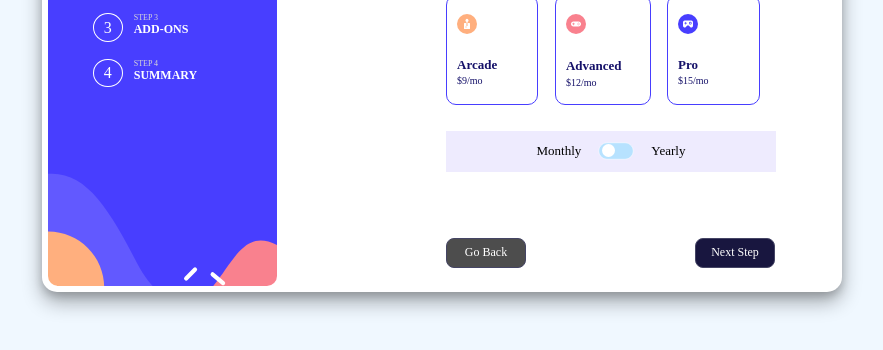
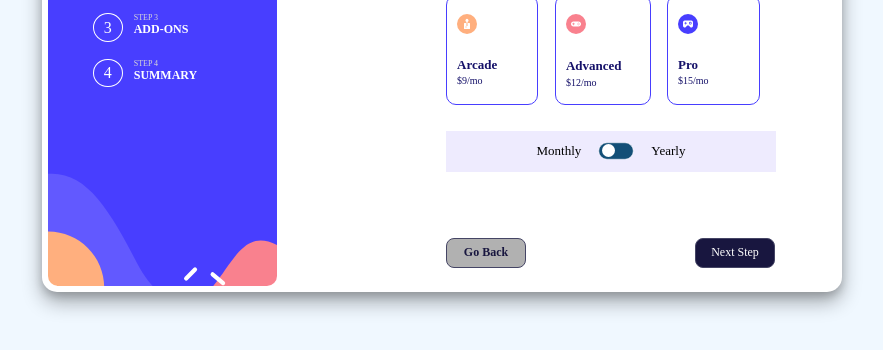
Before and after one commit to hurlavic/multi-step-form, a plain HTML site: page index.html in a window 1280 px wide. Shown: the part 314-664 px from the top of the page, without its empty margins (198-1081 px from the left). Drawn offline with Linux system fonts and the light colour scheme; a script that the page names is missing.

Commit message:
more styling

```diff
--- a/assets/css/style.css
+++ b/assets/css/style.css
@@ -147,8 +147,10 @@ button {
   /* border: 1px solid red; */
 }
 #back{
-    background-color: #4d4d4d;
+    background-color: rgba(62, 62, 62, 0.4);
     margin-right: 50%;
+    color: #18163f;
+    font-weight: 600;
 }
 /* Toggle switch */
 .switch {
@@ -172,7 +174,7 @@ button {
   left: 0;
   right: 0;
   bottom: 0;
-  background-color: #b7e2ff;
+  background-color: #134f77;
   -webkit-transition: 0.4s;
   transition: 0.4s;
   border-radius: 18px;
@@ -196,7 +198,7 @@ input:checked + .slider {
 }
 
 input:focus + .slider {
-  box-shadow: 0 0 1px #2196f3;
+  box-shadow: 0 0 1px #223443;
 }
 
 input:checked + .slider:before {
```
